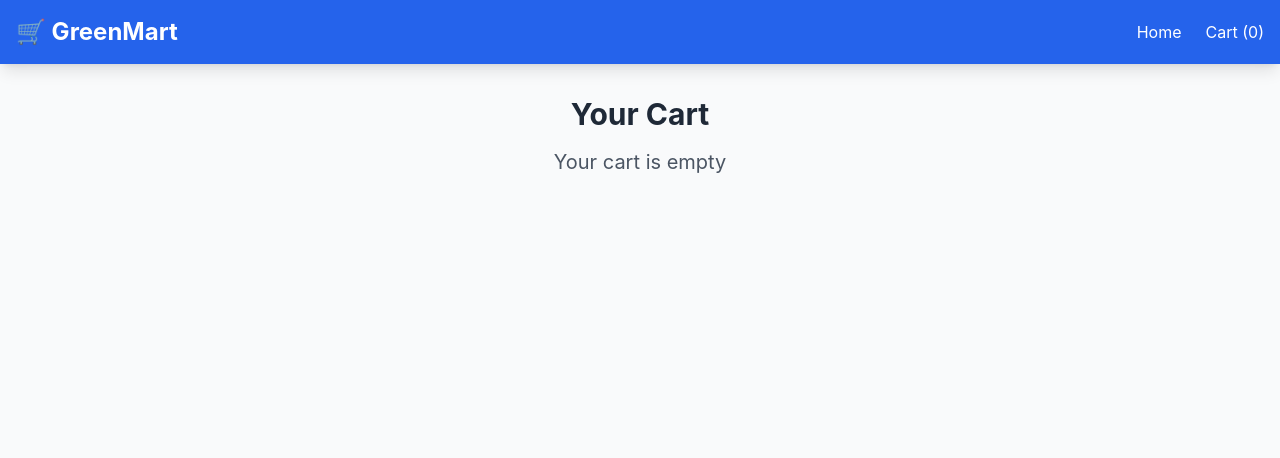
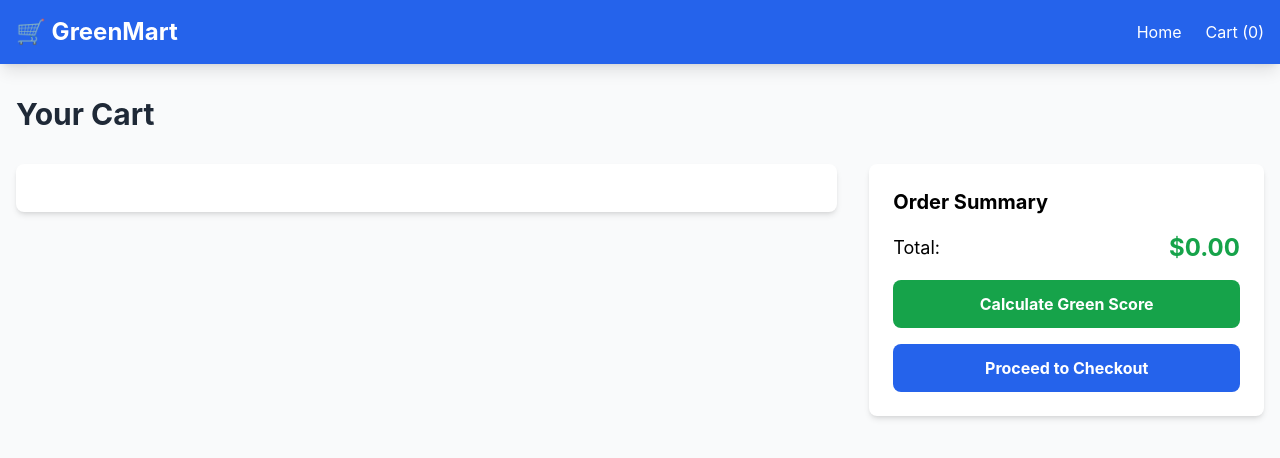
Before and after one commit to Sri847-ops/walmart-hackathon, a React (Create React App) app in the folder frontend/: page /cart in a window 1280 px wide. Shown: the top 458 px of the page. Built offline with nearby package versions, Linux system fonts and the light colour scheme.

Commit message:
Updated the green score logic
Updated the green score logic calculation as it was not considering the quantity in the calculation

Updated the frontend json format accordingly such that we can push that to greenScore.js with the quantity

```diff
--- a/frontend/src/pages/CartPage.js
+++ b/frontend/src/pages/CartPage.js
@@ -17,6 +17,8 @@ const CartPage = () => {
       description: item.description,
       packaging: item.packaging || "Standard retail packaging",
       shipping: item.shipping || "Standard shipping",
+      ingredients: item.ingredients || "Generic materials",
+      quantity: item.quantity || 1,
     }))
 
     const response = await fetch("/api/green-score/calculate", {
@@ -35,17 +37,6 @@ const CartPage = () => {
   } finally {
     setLoading(false)
   }
-  }
-
-  if (items.length === 0) {
-    return (
-      <div className="container mx-auto px-4 py-8">
-        <div className="text-center">
-          <h1 className="text-3xl font-bold text-gray-800 mb-4">Your Cart</h1>
-          <p className="text-xl text-gray-600">Your cart is empty</p>
-        </div>
-      </div>
-    )
 }
 
   return (
```
Also changed, not shown: 1 other file (tests, documents, lock files or other folders). Lines whose indentation alone changed are shown as unchanged.
